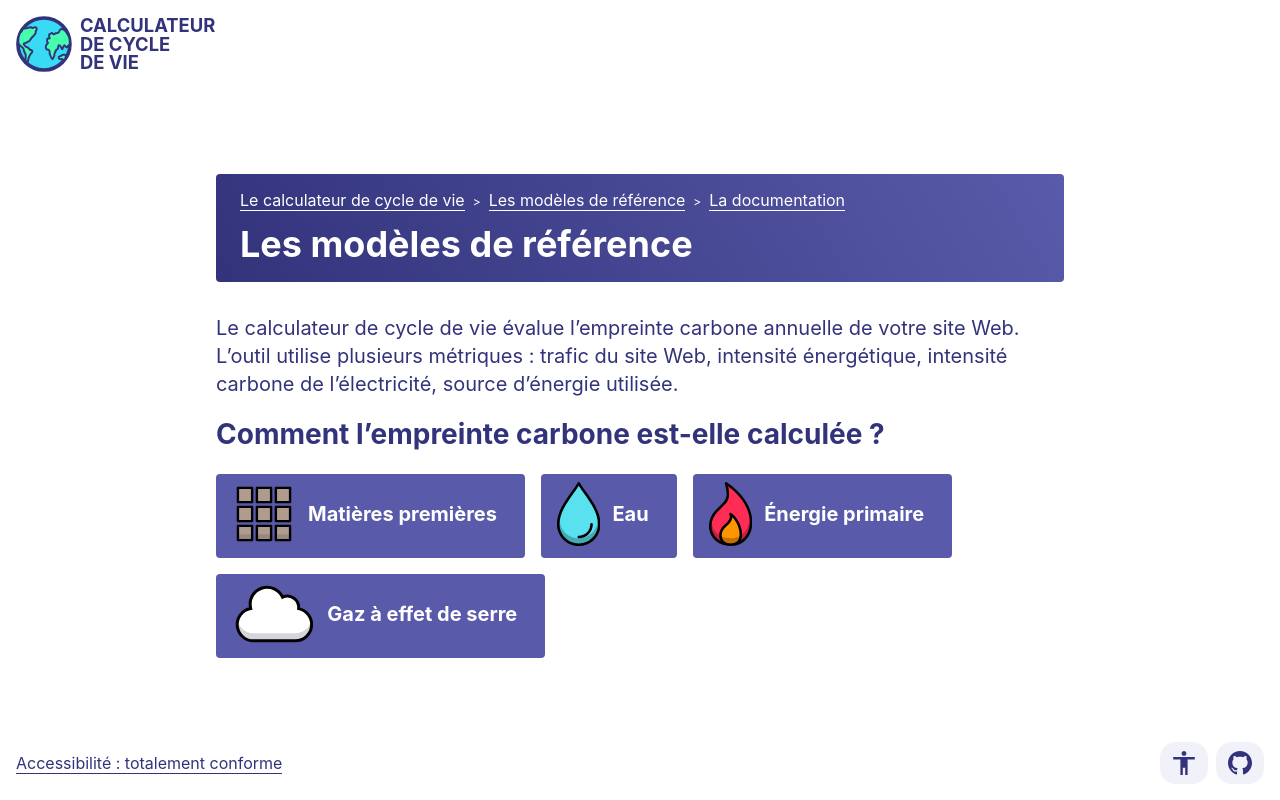
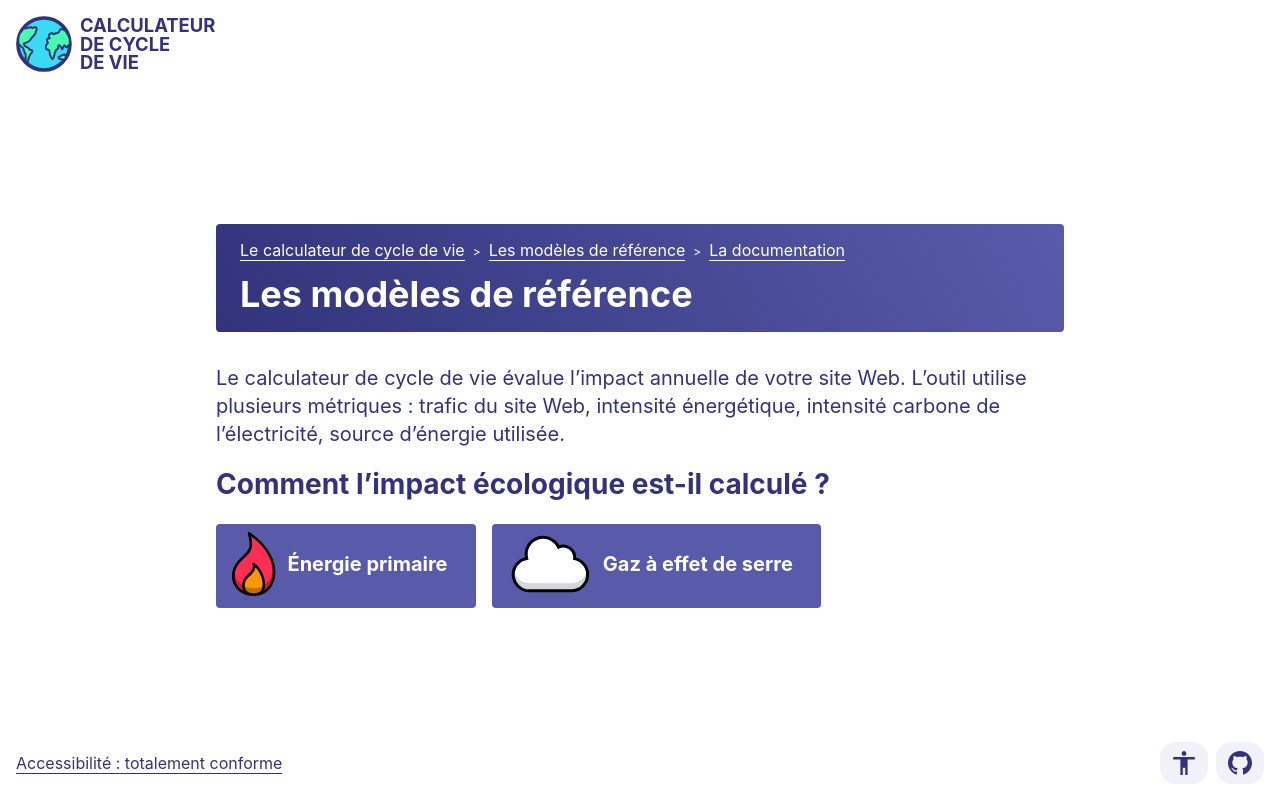
Before and after one commit to adrienloup/lcc, a React (Vite) app: page /lcc/documentation/modeles-de-reference in a window 1280 px wide. Built offline with nearby package versions, Linux system fonts and the light colour scheme.

Commit message:
Initialize lcc project

```diff
--- a/src/pages/Documentation/Reference/Reference.tsx
+++ b/src/pages/Documentation/Reference/Reference.tsx
@@ -1,4 +1,5 @@
 import { useEffect } from 'react'
+import { models } from '../../../datas/models.json'
 import Heading from '../../../components/molecules/Heading/Heading'
 import Subtitle from '../../../components/atoms/Subtitle/Subtitle'
 import Header from '../../../components/organisms/Header/Header'
@@ -9,7 +10,7 @@ import Text from '../../../components/atoms/Text/Text'
 
 function Reference() {
 
-  const modelList = (list: {
+  const list = (list: {
     label: string;
     ariaLabel: string;
     icon: string;
@@ -42,16 +43,11 @@ function Reference() {
       >
         <article className='article'>
           <Heading text='Les modèles de référence' />
-          <Text text='<p>Le calculateur de cycle de vie évalue l’empreinte carbone annuelle de votre site Web. L’outil utilise plusieurs métriques : trafic du site Web, intensité énergétique, intensité carbone de l’électricité, source d’énergie utilisée.</p>' />
-          <Subtitle text='Comment l’empreinte carbone est-elle calculée&nbsp;?' />
+          <Text text='<p>Le calculateur de cycle de vie évalue l’impact annuelle de votre site Web. L’outil utilise plusieurs métriques : trafic du site Web, intensité énergétique, intensité carbone de l’électricité, source d’énergie utilisée.</p>' />
+          <Subtitle text='Comment l’impact écologique est-il calculé&nbsp;?' />
           <List
             cssClass='models'
-            list={modelList([
-              {label: 'Matières premières', ariaLabel: 'Afficher l’explication sur les matières premières', icon: 'materials', to: '/lcc/documentation/matieres-premieres'},
-              {label: 'Eau', ariaLabel: 'Afficher l’explication sur l’eau', icon: 'watter', to: '/lcc/documentation/eau'},
-              {label: 'Énergie primaire', ariaLabel: 'Afficher l’explication sur l’énergie primaire', icon: 'energy', to: '/lcc/documentation/energie-primaire'},
-              {label: 'Gaz à effet de serre', ariaLabel: 'Afficher l’explication sur le gaz à effet de serre', icon: 'cloud', to: '/lcc/documentation/gaz-a-effet-de-serre'}
-            ])}
+            list={list(models)}
           />
         </article>
       </main>
```
